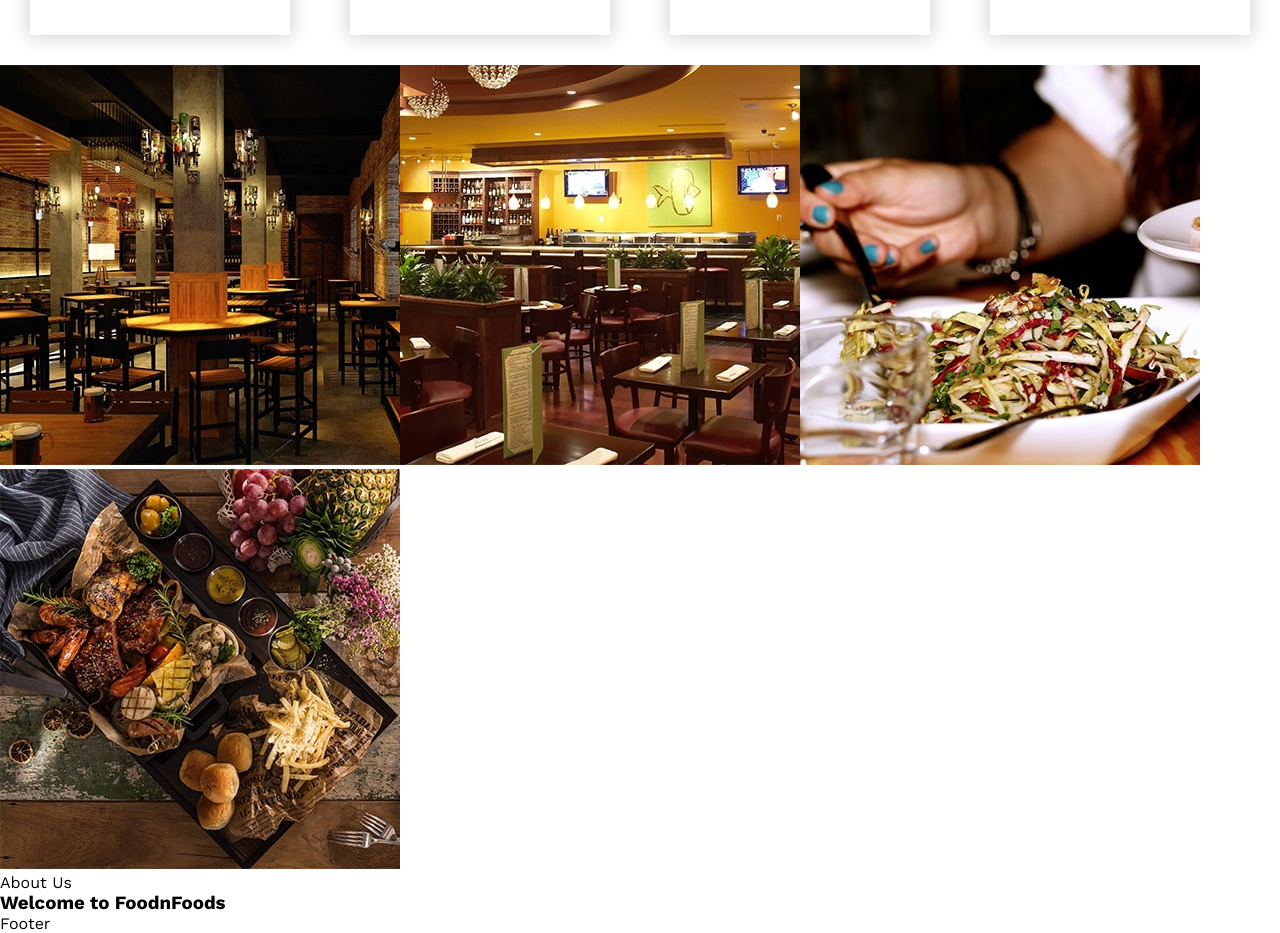
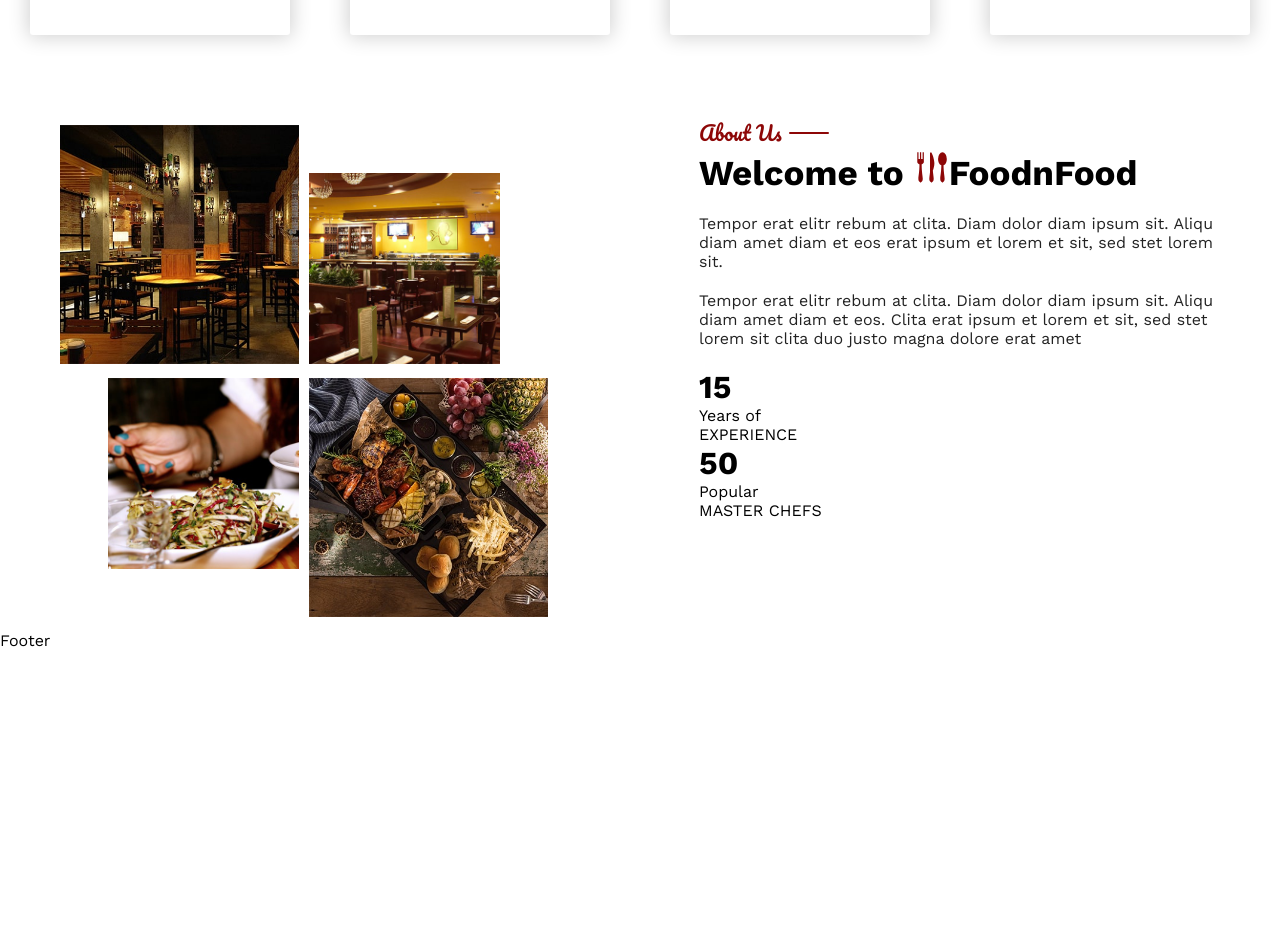
Before and after one commit to kamilrazadev/aidTech_Restaurant-Site, a React (Vite) app: page / in a window 1280 px wide. Shown: the part 1160-2093 px from the top of the page. After the commit the page ends 1810 px from the top, so only its background shows below. Built offline with nearby package versions, Linux system fonts and the light colour scheme.

Commit message:
Services Card Comonent Creatd

```diff
--- /dev/null
+++ b/src/Components/AboutCard.jsx
@@ -0,0 +1,11 @@
+import React from 'react'
+
+export default function (props) {
+  return (
+    <div className='about-card' data-aos="fade-up">
+        <h1>{props.heading}</h1>
+        <p>{props.txtPrimary}</p>
+        <p>{props.txtSecondary}</p>
+    </div>
+  )
+}
--- a/src/Pages/About.jsx
+++ b/src/Pages/About.jsx
@@ -1,21 +1,40 @@
 import React from 'react'
+import { GiForkKnifeSpoon } from 'react-icons/gi';
 import about1img from '../assets/about-1.jpg'
 import about2img from '../assets/about-2.jpg'
 import about3img from '../assets/about-3.jpg'
 import about4img from '../assets/about-4.jpg'
+import AboutCard from '../Components/AboutCard';
 
 export default function About() {
   return (
     <div className='about-section'>
+      <div className='about-images'>
+        <div className='images-div'>
+          <img src={about1img} className='about-img-1' />
+        </div>
+        <div className='images-div'>
+          <img src={about2img} className='about-img-2' />
+        </div>
+        <div className='images-div'>
+          <img src={about3img} className='about-img-3' />
+        </div>
+        <div className='images-div' >
+          <img src={about4img} className='about-img-4' />
+        </div>
+      </div>
+
       <div>
-        <img src={about1img}/>
-        <img src={about2img}/>
-        <img src={about3img}/>
-        <img src={about4img}/>
+      <div className='section-heading about-heading'>
+        <p>About Us</p>
+        <div></div>
       </div>
-      <div>
-        <p className='about-heading'>About Us</p>
-        <h3>Welcome to FoodnFoods</h3>
+        <h3 className='welcome-heading'>Welcome to <GiForkKnifeSpoon className='about-icon' />FoodnFood</h3>
+        <p className='about-txt'>Tempor erat elitr rebum at clita. Diam dolor diam ipsum sit. Aliqu diam amet diam et eos erat ipsum et lorem et sit, sed stet lorem sit.</p>
+        <p className='about-txt'>Tempor erat elitr rebum at clita. Diam dolor diam ipsum sit. Aliqu diam amet diam et eos. Clita erat ipsum et lorem et sit, sed stet lorem sit clita duo justo magna dolore erat amet</p>
+
+        <AboutCard heading='15' txtPrimary='Years of' txtSecondary='EXPERIENCE' />
+        <AboutCard heading='50' txtPrimary='Popular' txtSecondary='MASTER CHEFS' />
       </div>
     </div>
   )
--- a/src/Pages/Home.jsx
+++ b/src/Pages/Home.jsx
@@ -47,7 +47,7 @@ export default function Home() {
         </div>
       </div>
 
-      <div className='services-heading'>
+      <div className='section-heading'>
         <p>Our Services</p>
         <div></div>
       </div>
--- a/src/Pages/Pages.css
+++ b/src/Pages/Pages.css
@@ -68,7 +68,7 @@
     padding: 30px 0;
 }
 
-.services-heading {
+.section-heading {
     display: flex;
     align-items: center;
 
@@ -76,13 +76,13 @@
     margin-left: 20px;
 }
 
-.services-heading > p {
+.section-heading > p {
     font-size: 20px;
     font-family: 'Pacifico', cursive;
-    color: rgb(35, 35, 35);
+    color: rgb(141, 7, 7);
 }
 
-.services-heading > div {
+.section-heading > div {
     width: 40px;
     height: 2px;
     margin-left: 7px;
@@ -103,5 +103,59 @@
 /* About Section Styling */
 
 .about-section {
+    display: flex;
+    justify-content: space-between;
+    padding: 0 50px;
+    margin-top: 50px;
+}
 
+.about-section > div {
+    width: 45%;
 }
+
+.about-images {
+    display: flex;
+    flex-wrap: wrap;
+
+    margin: 5px;
+}
+
+.images-div {
+    width: 45%;
+    height: 45%;
+
+    margin: 5px;
+}
+
+.about-img-1, .about-img-4{
+    width: 100%;
+}
+
+.about-img-2, .about-img-3 {
+    width: 80%;
+}
+
+.about-img-2 {
+    margin-top: 20%;
+}
+
+.about-img-3 {
+    margin-left: 20%;
+}
+
+.about-heading {
+    margin: 0;
+}
+
+.welcome-heading {
+    font-size: 35px;
+}
+
+.about-icon {
+    color: rgb(141, 7, 7);
+}
+
+.about-txt {
+    color: rgb(35, 35, 35);
+    margin: 20px 0;
+}
```
